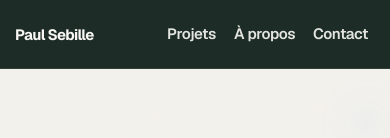
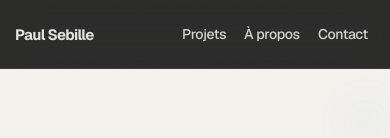
Before and after one commit to paulsebille/Portfolio, a Next.js app: page / in a window 390 px wide. Shown: the top 138 px of the page. Built offline with nearby package versions, Linux system fonts and the light colour scheme.

Commit message:
Restore original header tint and refine nav size

```diff
--- a/app/globals.css
+++ b/app/globals.css
@@ -2601,3 +2601,30 @@ body { font-family: "Helvetica Neue", Helvetica, Arial, sans-serif; }
   background: transparent;
   box-shadow: none;
 }
+
+
+/* Restore the original header tint and reduce nav prominence */
+.site-header {
+  mix-blend-mode: difference;
+  background: rgba(243,241,236,.82);
+  color: var(--ink);
+  border-bottom-color: rgba(17,16,15,.07);
+  backdrop-filter: blur(18px) saturate(120%);
+}
+.site-header.is-scrolled {
+  background: rgba(243,241,236,.82);
+  color: var(--ink);
+  border-bottom-color: var(--line);
+}
+.site-header .nav { font-size: 17px; font-weight: 500; }
+.site-header .nav a:hover,
+.site-header.is-scrolled .nav a:hover {
+  transform: translateY(-1px);
+  letter-spacing: inherit;
+}
+@media (max-width:900px) {
+  .site-header .nav { font-size: 15px; }
+}
+@media (max-width:560px) {
+  .site-header .nav { font-size: 14px; }
+}
```
